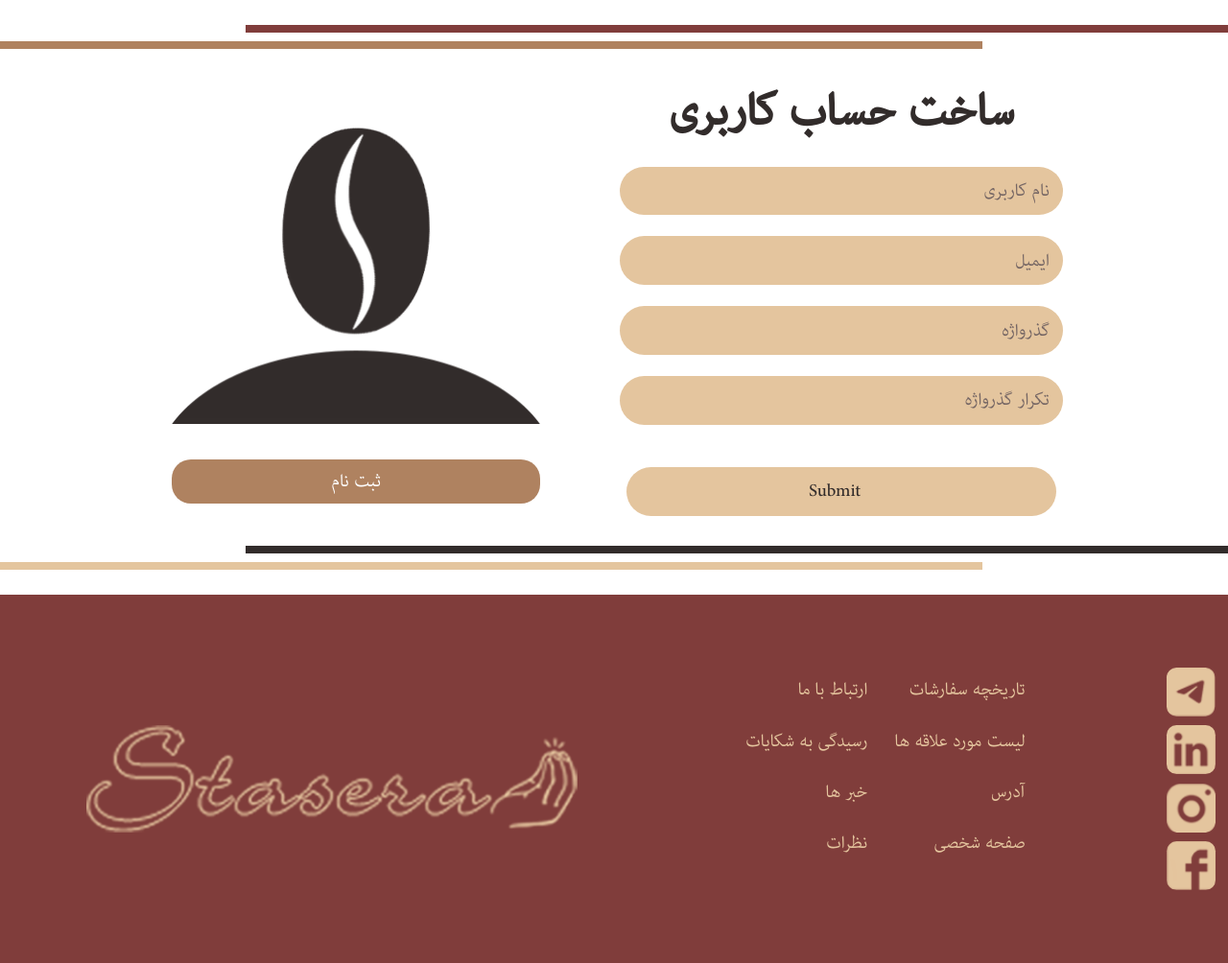
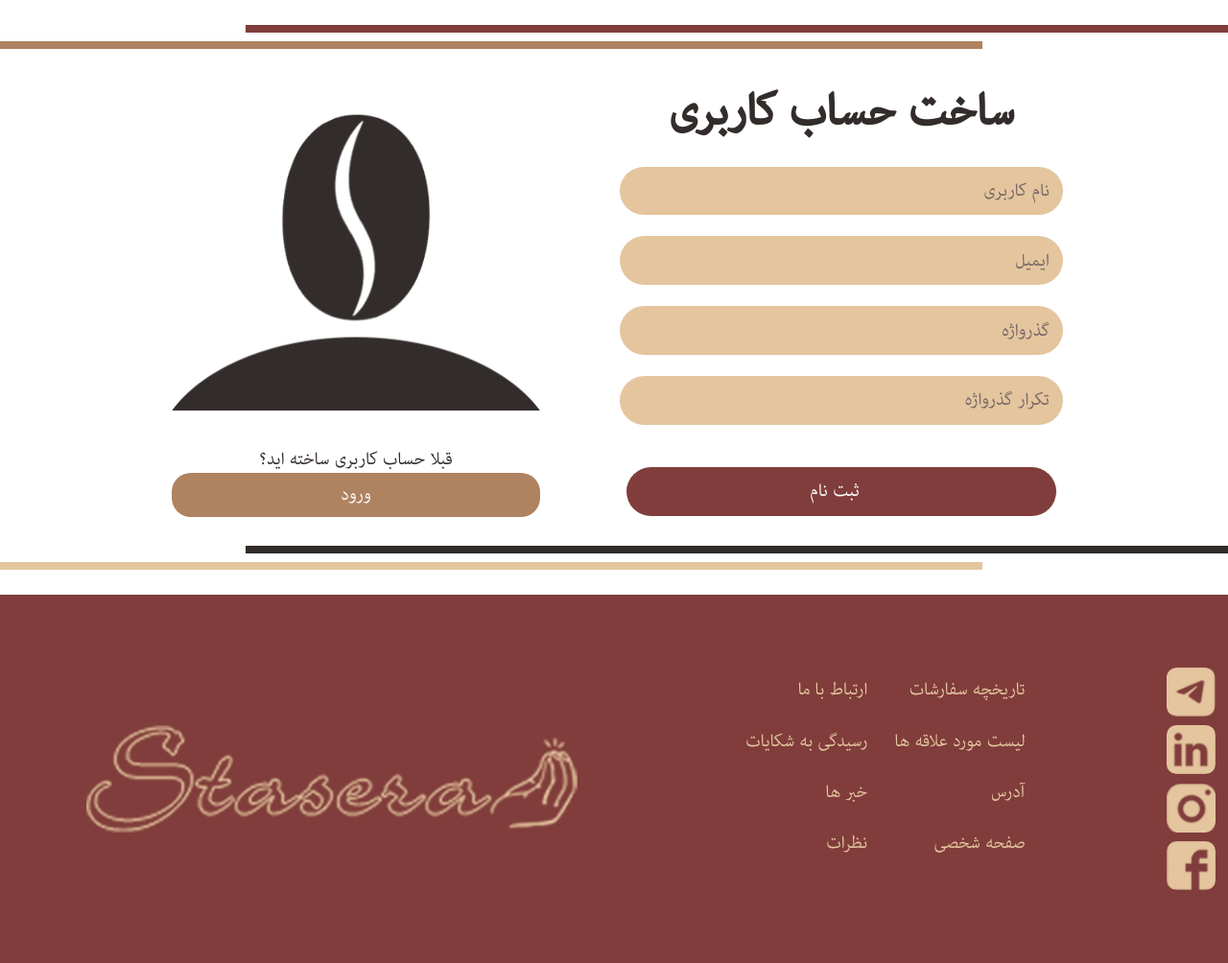
Before and after one commit to Mobinkia/stasera_shop, a Django app: template stas/store/templates/store/signup.html in a window 1280 px wide. Shown: the part 59-1063 px from the top of the page at 96% size. Run offline with Django 5.2, Linux system fonts and the light colour scheme; the template is opened without the code that fills it: most values are stand-ins (such as "Sample title", 1, 10 or a date in 2020); form fields are guessed from the names that the template uses.

Commit message:
Update signup.html
sign up نهایی

```diff
--- a/stas/store/templates/store/signup.html
+++ b/stas/store/templates/store/signup.html
@@ -8,7 +8,8 @@
     <span></span>
     <div id="image_contain">
         <span></span>
-        <button type="submit">ثبت نام</button>
+        <p>قبلا حساب کاربری ساخته اید؟</p>
+        <a type="submit" href="{% url 'login' %}">ورود </a>
     </div>
     <div id="form">
         <h1>ساخت حساب کاربری</h1>
@@ -19,8 +20,8 @@
             {{form.password1}}
             {{form.password2}}
             <div id="err">{{form.errors}}</div>
-            <div id="err2" style="display: none;">something wnt wrong</div>
-            <input type="submit" name="Create User">
+            <div id="err2" style="display: none; font-family: Arabic;font-size: 1.5vw;">ایرادات بالا را برطرف کنید</div>
+            <input type="submit" value="ثبت نام" style="background-color: #803D3B;color: white;" name="Create User">
         </form>
     </div>
 </div>
@@ -80,7 +81,10 @@ main > div >span:nth-child(4){
     background-size: contain;
     background-repeat: no-repeat;
 }
-#image_contain>button{
+#image_contain>a{
+    display: block;
+    text-align: center;
+    line-height: 180%;
     width: 100%;
     height: 10%;
     border-radius: 20px;
@@ -125,6 +129,10 @@ main > div >span:nth-child(4){
     padding-right: 3%;
     color: #322C2B;
 }
+#image_contain>p{
+    font-size: 2vw;
+    font-family: Arabic;
+}
 #form > form>input::placeholder{
     color: #756664;
 }
@@ -135,7 +143,6 @@ main > div >span:nth-child(4){
 </style>
 <script>
     var rg_form=document.getElementById('rg_form')
-    // rg_form[1].placeholder="نام و نام خانوادگی"
     rg_form[1].placeholder="نام کاربری"
     rg_form[2].placeholder="ایمیل"
     rg_form[3].placeholder="گذرواژه"
```
